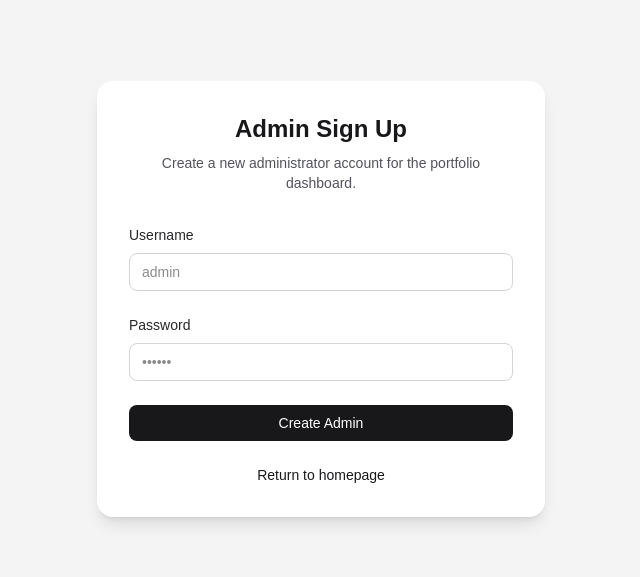
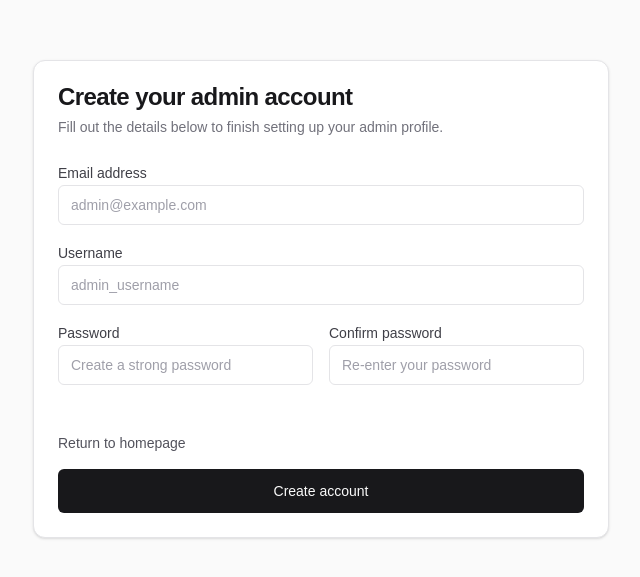
Before and after one commit to basharat-img/my-portfolio, a Next.js app: page /admin/signup in a window 1280 px wide. Shown: the part 101-678 px from the top of the page, without its empty margins (319-959 px from the left). Built offline with nearby package versions, Linux system fonts and the light colour scheme.

Commit message:
Revamp admin signup form with Formik validation

```diff
--- a/src/app/admin/signup/page.js
+++ b/src/app/admin/signup/page.js
@@ -2,34 +2,70 @@
 
 import { useState } from "react";
 import Link from "next/link";
+import { Formik, Form, Field, ErrorMessage } from "formik";
+import * as Yup from "yup";
+import { Button } from "@/components/ui/button";
+import {
+  Card,
+  CardContent,
+  CardDescription,
+  CardFooter,
+  CardHeader,
+  CardTitle,
+} from "@/components/ui/card";
+import { Input } from "@/components/ui/input";
+import { Label } from "@/components/ui/label";
 
-const SINGLE_WORD_PATTERN = /^\S+$/;
+const signUpSchema = Yup.object({
+  email: Yup.string()
+    .email("Please enter a valid email address.")
+    .required("Email is required."),
+  username: Yup.string()
+    .matches(/^[^\s]+$/, "Username must be a single word without spaces.")
+    .required("Username is required."),
+  password: Yup.string()
+    .matches(/^[^\s]+$/, "Password must be a single word without spaces.")
+    .min(8, "Password must be at least 8 characters long.")
+    .required("Password is required."),
+  confirmPassword: Yup.string()
+    .oneOf([Yup.ref("password")], "Passwords must match.")
+    .required("Please confirm your password."),
+});
 
-export default function AdminSignupPage() {
-  const [username, setUsername] = useState("");
-  const [password, setPassword] = useState("");
-  const [status, setStatus] = useState({ type: "idle", message: "" });
-  const [isSubmitting, setIsSubmitting] = useState(false);
+export default function AdminSignUpPage() {
+  const [formStatus, setFormStatus] = useState(null);
 
-  const handleSubmit = async (event) => {
-    event.preventDefault();
-
-    if (!SINGLE_WORD_PATTERN.test(username) || !SINGLE_WORD_PATTERN.test(password)) {
-      setStatus({
-        type: "error",
-        message: "Both username and password must be a single word.",
-      });
-      return;
-    }
+  return (
+    <div className="flex min-h-screen items-center justify-center bg-zinc-50 px-4 py-12">
+      <Card className="w-full max-w-xl border-zinc-200 shadow-lg">
+        <CardHeader className="space-y-2">
+          <CardTitle>Create your admin account</CardTitle>
+          <CardDescription>
+            Fill out the details below to finish setting up your admin profile.
+          </CardDescription>
+        </CardHeader>
+        <Formik
+          initialValues={{
+            email: "",
+            username: "",
+            password: "",
+            confirmPassword: "",
+          }}
+          validationSchema={signUpSchema}
+          onSubmit={async (values, { resetForm, setSubmitting }) => {
+            setFormStatus(null);
 
             try {
-      setIsSubmitting(true);
-      setStatus({ type: "pending", message: "Creating admin account..." });
+              const payload = {
+                email: values.email.trim(),
+                username: values.username.trim(),
+                password: values.password.trim(),
+              };
 
               const response = await fetch("/api/admin/signup", {
                 method: "POST",
                 headers: { "Content-Type": "application/json" },
-        body: JSON.stringify({ username, password }),
+                body: JSON.stringify(payload),
               });
 
               const result = await response.json();
@@ -38,96 +74,135 @@ export default function AdminSignupPage() {
                 throw new Error(result.message || "Unable to create admin account.");
               }
 
-      setStatus({ type: "success", message: result.message });
-      setUsername("");
-      setPassword("");
+              setFormStatus({
+                type: "success",
+                message: result.message || "Admin account created successfully.",
+              });
+              resetForm();
             } catch (error) {
-      setStatus({ type: "error", message: error.message });
+              setFormStatus({
+                type: "error",
+                message: error.message || "Failed to create admin account.",
+              });
             } finally {
-      setIsSubmitting(false);
+              setSubmitting(false);
             }
-  };
-
-  return (
-    <div className="flex min-h-screen flex-col items-center justify-center bg-zinc-100 px-4 py-12">
-      <div className="w-full max-w-md rounded-2xl bg-white p-8 shadow-lg">
-        <div className="mb-8 text-center">
-          <h1 className="text-2xl font-semibold text-zinc-900">Admin Sign Up</h1>
-          <p className="mt-2 text-sm text-zinc-600">
-            Create a new administrator account for the portfolio dashboard.
-          </p>
-        </div>
-
-        <form onSubmit={handleSubmit} className="space-y-6">
+          }}
+        >
+          {({ isSubmitting }) => (
+            <Form noValidate className="space-y-6">
+              <CardContent className="space-y-4">
                 <div className="space-y-2">
-            <label className="block text-sm font-medium text-zinc-800" htmlFor="username">
-              Username
-            </label>
-            <input
-              id="username"
-              type="text"
-              value={username}
-              onChange={(event) =>
-                setUsername(event.target.value.replace(/\s+/g, ""))
-              }
-              required
-              // pattern="^\S+$"
-              title="Please enter a single word without spaces."
-              className="w-full rounded-lg border border-zinc-300 px-3 py-2 text-sm text-zinc-900 focus:border-zinc-500 focus:outline-none focus:ring-2 focus:ring-zinc-200"
-              placeholder="admin"
-              autoComplete="username"
+                  <Label htmlFor="email">Email address</Label>
+                  <Field name="email">
+                    {({ field }) => (
+                      <Input
+                        id="email"
+                        type="email"
+                        autoComplete="email"
+                        placeholder="admin@example.com"
+                        {...field}
                       />
+                    )}
+                  </Field>
+                  <ErrorMessage name="email">
+                    {(message) => (
+                      <p className="text-sm text-red-500">{message}</p>
+                    )}
+                  </ErrorMessage>
                 </div>
 
                 <div className="space-y-2">
-            <label className="block text-sm font-medium text-zinc-800" htmlFor="password">
-              Password
-            </label>
-            <input
+                  <Label htmlFor="username">Username</Label>
+                  <Field name="username">
+                    {({ field }) => (
+                      <Input
+                        id="username"
+                        type="text"
+                        autoComplete="username"
+                        placeholder="admin_username"
+                        {...field}
+                      />
+                    )}
+                  </Field>
+                  <ErrorMessage name="username">
+                    {(message) => (
+                      <p className="text-sm text-red-500">{message}</p>
+                    )}
+                  </ErrorMessage>
+                </div>
+
+                <div className="grid gap-4 md:grid-cols-2">
+                  <div className="space-y-2">
+                    <Label htmlFor="password">Password</Label>
+                    <Field name="password">
+                      {({ field }) => (
+                        <Input
                           id="password"
                           type="password"
-              value={password}
-              onChange={(event) =>
-                setPassword(event.target.value.replace(/\s+/g, ""))
-              }
-              required
-              // pattern="^\S+$"
-              title="Please enter a single word without spaces."
-              className="w-full rounded-lg border border-zinc-300 px-3 py-2 text-sm text-zinc-900 focus:border-zinc-500 focus:outline-none focus:ring-2 focus:ring-zinc-200"
-              placeholder="••••••"
                           autoComplete="new-password"
+                          placeholder="Create a strong password"
+                          {...field}
                         />
+                      )}
+                    </Field>
+                    <ErrorMessage name="password">
+                      {(message) => (
+                        <p className="text-sm text-red-500">{message}</p>
+                      )}
+                    </ErrorMessage>
                   </div>
 
-          <button
-            type="submit"
-            disabled={isSubmitting}
-            className="flex w-full items-center justify-center rounded-lg bg-zinc-900 px-4 py-2 text-sm font-medium text-white transition hover:bg-zinc-700 disabled:cursor-not-allowed disabled:bg-zinc-400"
+                  <div className="space-y-2">
+                    <Label htmlFor="confirmPassword">Confirm password</Label>
+                    <Field name="confirmPassword">
+                      {({ field }) => (
+                        <Input
+                          id="confirmPassword"
+                          type="password"
+                          autoComplete="new-password"
+                          placeholder="Re-enter your password"
+                          {...field}
+                        />
+                      )}
+                    </Field>
+                    <ErrorMessage name="confirmPassword">
+                      {(message) => (
+                        <p className="text-sm text-red-500">{message}</p>
+                      )}
+                    </ErrorMessage>
+                  </div>
+                </div>
+              </CardContent>
+              <CardFooter className="flex flex-col items-stretch gap-4">
+                <div className="flex flex-col gap-3">
+                  {formStatus?.message ? (
+                    <p
+                      className={`text-sm ${
+                        formStatus.type === "success"
+                          ? "text-emerald-600"
+                          : "text-red-500"
+                      }`}
+                      role="status"
                     >
-            {isSubmitting ? "Creating..." : "Create Admin"}
-          </button>
-        </form>
-
-        <div className="mt-6 text-center text-sm text-zinc-600">
-          <Link className="font-medium text-zinc-900 hover:underline" href="/">
+                      {formStatus.message}
+                    </p>
+                  ) : null}
+                  <Link
+                    className="text-sm font-medium text-zinc-600 hover:text-zinc-900"
+                    href="/"
+                  >
                     Return to homepage
                   </Link>
                 </div>
-
-        {status.type !== "idle" && (
-          <p
-            className={`mt-6 rounded-lg px-4 py-3 text-sm font-medium ${
-              status.type === "success"
-                ? "bg-emerald-50 text-emerald-700"
-                : status.type === "error"
-                ? "bg-rose-50 text-rose-700"
-                : "bg-blue-50 text-blue-700"
-            }`}
-          >
-            {status.message}
-          </p>
+                <Button type="submit" disabled={isSubmitting} className="h-11">
+                  {isSubmitting ? "Creating account..." : "Create account"}
+                </Button>
+              </CardFooter>
+            </Form>
           )}
-      </div>
+        </Formik>
+      </Card>
     </div>
   );
 }
--- a/src/app/api/admin/signup/route.js
+++ b/src/app/api/admin/signup/route.js
@@ -6,12 +6,21 @@ const SINGLE_WORD_PATTERN = /^\S+$/;
 
 export async function POST(request) {
   try {
-    const { username, password } = await request.json();
+    const { email, username, password } = await request.json();
 
-    if (!username || !password) {
+    if (!email || !username || !password) {
       return NextResponse.json(
-        { message: "Username and password are required." },
+        { message: "Email, username, and password are required." },
         { status: 400 },
+      );
+    }
+
+    const emailPattern = /^[^\s@]+@[^\s@]+\.[^\s@]+$/;
+
+    if (!emailPattern.test(email)) {
+      return NextResponse.json(
+        { message: "Please provide a valid email address." },
+        { status: 422 },
       );
     }
 
@@ -27,11 +36,17 @@ export async function POST(request) {
 
     const admins = await getAdminsCollection();
 
-    const existing = await admins.findOne({ username });
+    const existing = await admins.findOne({
+      $or: [{ username }, { email }],
+    });
 
     if (existing) {
+      const message =
+        existing.username === username
+          ? "An admin with that username already exists."
+          : "An admin with that email already exists.";
       return NextResponse.json(
-        { message: "An admin with that username already exists." },
+        { message },
         { status: 409 },
       );
     }
@@ -40,6 +55,7 @@ export async function POST(request) {
     const timestamp = new Date().toISOString();
 
     await admins.insertOne({
+      email,
       username,
       password: hashedPassword,
       createdAt: timestamp,
```
Lines whose indentation alone changed are shown as unchanged.
